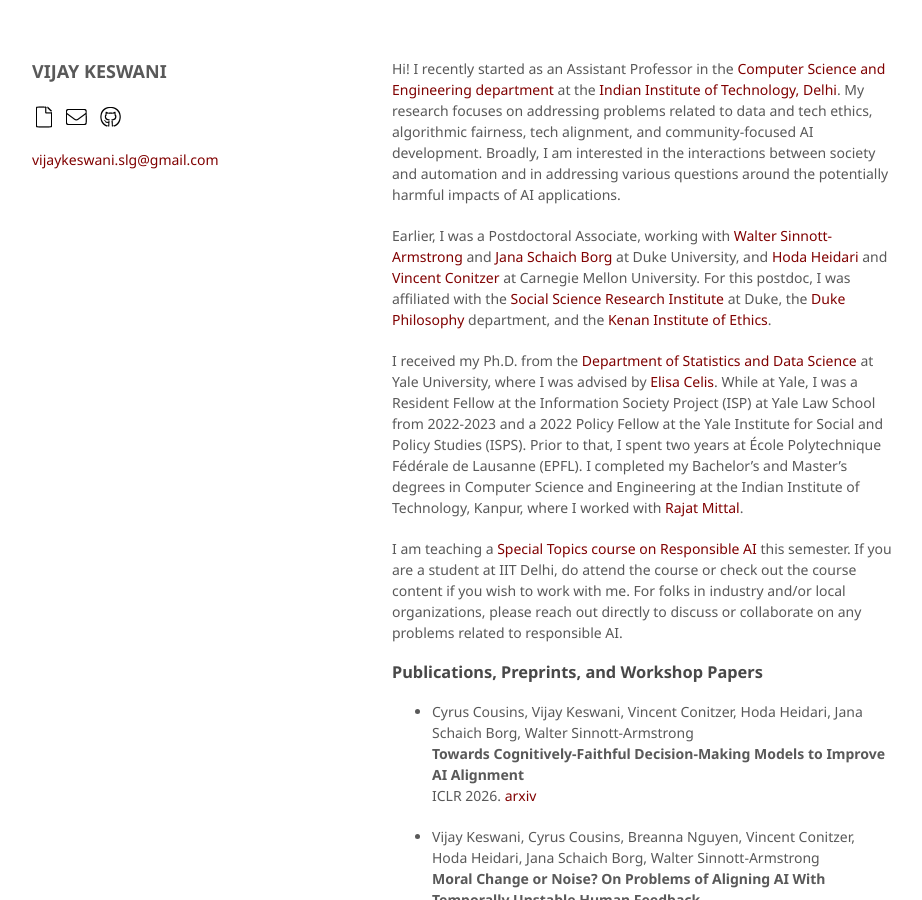
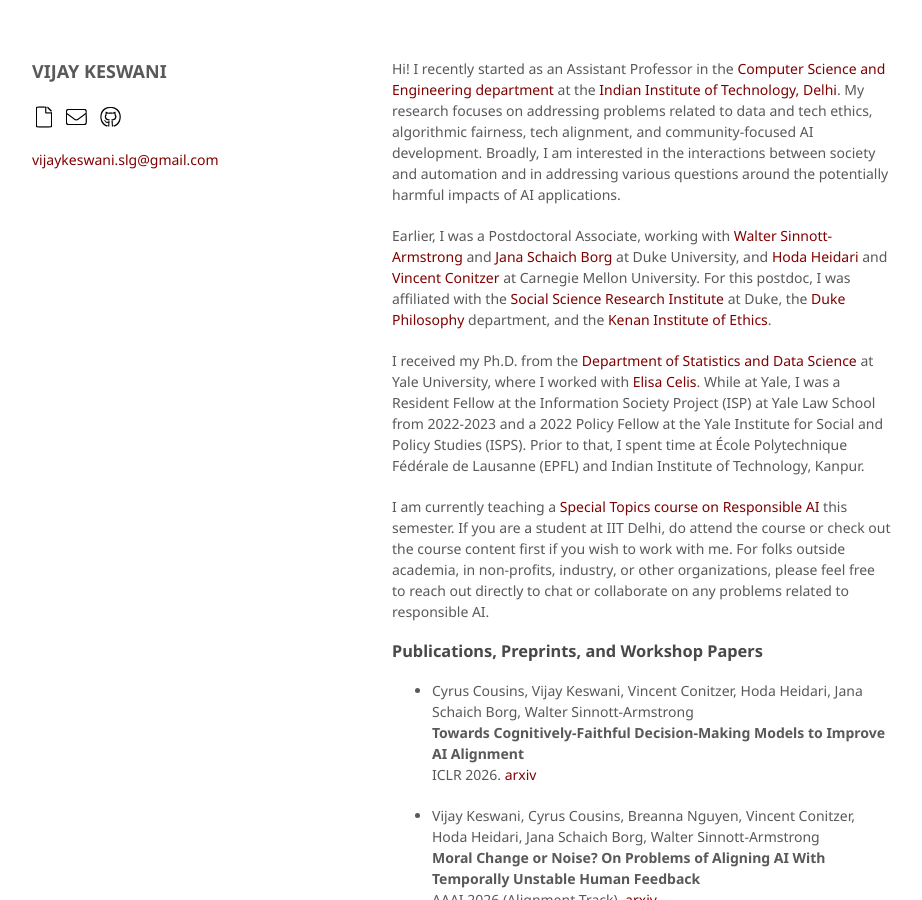
Before and after one commit to vijaykeswani/vijaykeswani.github.io, a Jekyll site: the page built from index.md, in a window 1280 px wide and 900 px high. Shown: the whole window, without its empty margins (178-1100 px from the left). Built offline with Jekyll 4.4.1, drawn with Linux system fonts in a browser that asks for light colours; nearby versions of some CDN libraries; a script that is not in the unit is left out.

Commit message:
updated readme

```diff
--- a/index.md
+++ b/index.md
@@ -7,9 +7,9 @@
 
 Earlier, I was a Postdoctoral Associate, working with [Walter Sinnott-Armstrong](https://www.sinnott-armstrong.com/) and [Jana Schaich Borg](https://scholars.duke.edu/person/borg) at Duke University, and [Hoda Heidari](https://www.cs.cmu.edu/~hheidari/) and [Vincent Conitzer](http://www.cs.cmu.edu/~conitzer/) at Carnegie Mellon University. For this postdoc, I was affiliated with the [Social Science Research Institute](https://ssri.duke.edu/) at Duke, the [Duke Philosophy](https://philosophy.duke.edu/) department, and the [Kenan Institute of Ethics](https://kenan.ethics.duke.edu/).
 
-I received my Ph.D. from the [Department of Statistics and Data Science](https://statistics.yale.edu/) at Yale University, where I was advised by [Elisa Celis](https://datascienceethics.org/elisacelis/). While at Yale, I was a Resident Fellow at the Information Society Project (ISP) at Yale Law School from 2022-2023 and a 2022 Policy Fellow at the Yale Institute for Social and Policy Studies (ISPS). Prior to that, I spent two years at École Polytechnique Fédérale de Lausanne (EPFL). I completed my Bachelor's and Master's degrees in Computer Science and Engineering at the Indian Institute of Technology, Kanpur, where I worked with [Rajat Mittal](https://cse.iitk.ac.in/users/rmittal).
+I received my Ph.D. from the [Department of Statistics and Data Science](https://statistics.yale.edu/) at Yale University, where I worked with [Elisa Celis](https://datascienceethics.org/elisacelis/). While at Yale, I was a Resident Fellow at the Information Society Project (ISP) at Yale Law School from 2022-2023 and a 2022 Policy Fellow at the Yale Institute for Social and Policy Studies (ISPS). Prior to that, I spent time at École Polytechnique Fédérale de Lausanne (EPFL) and Indian Institute of Technology, Kanpur.
 
-I am teaching a [Special Topics course on Responsible AI](https://vijaykeswani.github.io/courses/col8381/) this semester. If you are a student at IIT Delhi, do attend the course or check out the course content if you wish to work with me. For folks in industry and/or local organizations, please reach out directly to discuss or collaborate on any problems related to responsible AI.
+I am currently teaching a [Special Topics course on Responsible AI](https://vijaykeswani.github.io/courses/col8381/) this semester. If you are a student at IIT Delhi, do attend the course or check out the course content first if you wish to work with me. For folks outside academia, in non-profits, industry, or other organizations, please feel free to reach out directly to chat or collaborate on any problems related to responsible AI.
 
 ### Publications, Preprints, and Workshop Papers
 
```
